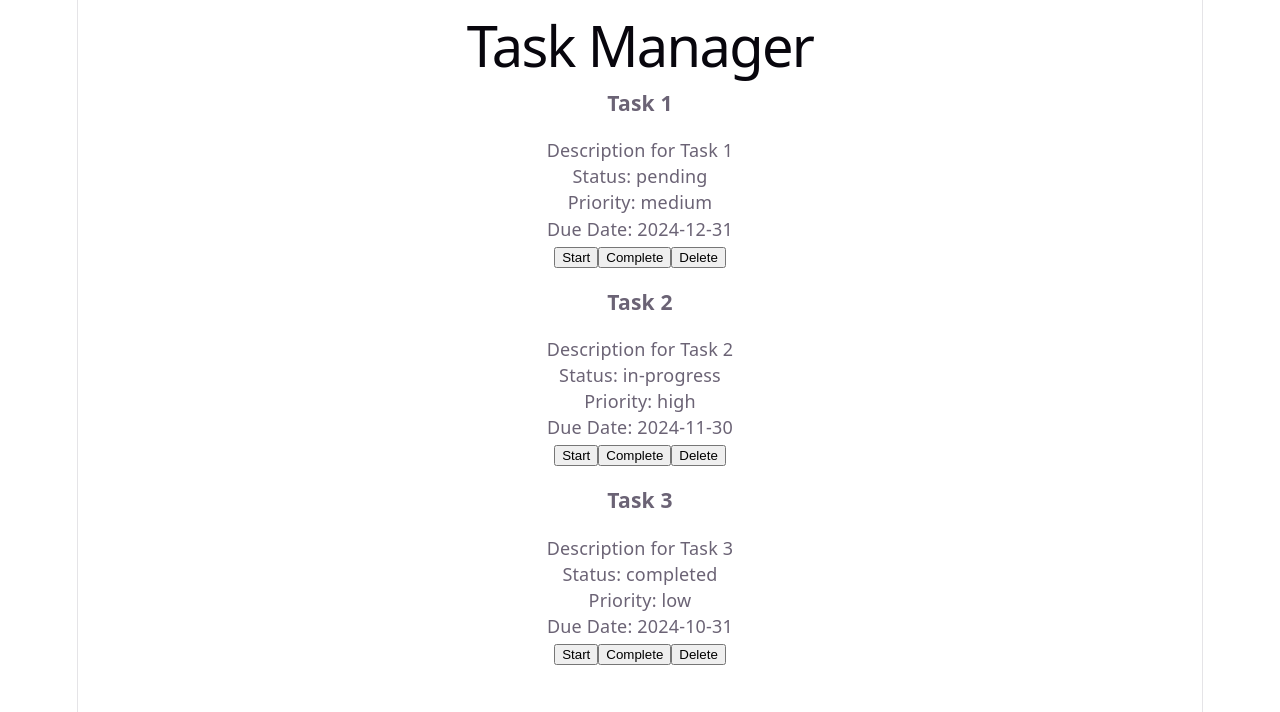
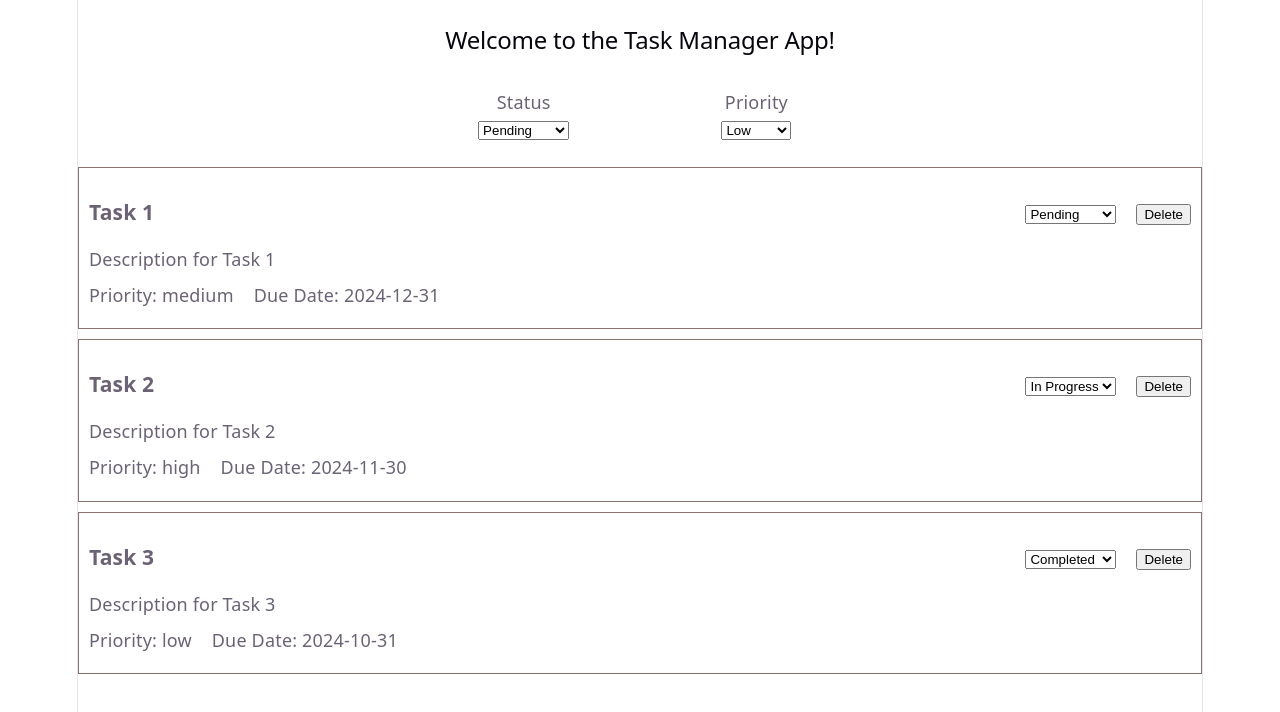
Before and after one commit to fdiallo/task-manager, a React (Vite) app: page / in a window 1280 px wide. Shown: the top 712 px of the page. Built offline with nearby package versions, Linux system fonts and the light colour scheme.

Commit message:
Completed UI design

```diff
--- a/src/App.tsx
+++ b/src/App.tsx
@@ -1,5 +1,5 @@
 import TaskList from "./components/TaskList/TaskList";
-import type { Task} from "./types/index";
+import type { Task } from "./types/index";
 
 function App() {
 
@@ -32,8 +32,31 @@ function App() {
 
   return (
     <div>
-      <h1>Task Manager</h1>
-      <TaskList tasks = {taskList} onStatusChange={() => {}} onDelete={() => {}} />
+      <br />
+      <h2>Welcome to the Task Manager App! </h2>
+     <br />
+
+      <div style={{ display: 'flex', gap: '10px', alignItems: 'center', justifyContent: 'center' }}>
+        <div style={{ flex: .2 }}>
+          <p>Status</p>
+          <select>
+            <option value="pending">Pending</option>
+            <option value="in-progress">In Progress</option>
+            <option value="completed">Completed</option>
+          </select>
+        </div>
+        <div style={{ flex: .2 }}>
+          <p>Priority</p>
+          <select>
+            <option value="low">Low</option>
+            <option value="medium">Medium</option>
+            <option value="high">High</option>
+          </select>
+        </div>
+      </div><br />
+
+
+      <TaskList tasks={taskList} onStatusChange={() => { }} onDelete={() => { }} />
     </div>
   )
 }
--- a/src/components/TaskItem/TaskItem.tsx
+++ b/src/components/TaskItem/TaskItem.tsx
@@ -1,19 +1,33 @@
 import type { TaskItemProps } from "../../types";
 
 
-function TaskItem({ task: {id, title, description, status, priority, dueDate }, onStatusChange, onDelete }: TaskItemProps) {
+function TaskItem({ task: { id, title, description, status, priority, dueDate }, onStatusChange, onDelete }: TaskItemProps) {
 
 
     return (
-        <div>
-            <h3>{title}</h3>
-            <p>{description}</p>
-            <p>Status: {status}</p>
-            <p>Priority: {priority}</p>
-            <p>Due Date: {dueDate}</p>
-            <button onClick={() => onStatusChange(id, 'in-progress')}>Start</button>
-            <button onClick={() => onStatusChange(id, 'completed')}>Complete</button>
-            <button onClick={() => onDelete(id)}>Delete</button>
+        <div style={{ border: '1px solid #8b7070', padding: '10px', marginBottom: '10px' }}>
+            <div style={{ display: 'flex', justifyContent: 'space-between', alignItems: 'center' }}>
+                <h3>{title}</h3>
+                <div>
+                    <select value={status} onChange={(e) => onStatusChange(id, e.target.value as any)}>
+                        <option value="pending">Pending</option>
+                        <option value="in-progress">In Progress</option>
+                        <option value="completed">Completed</option>
+                    </select>
+                    <button style={{marginLeft: '20px'}} onClick={() => onDelete(id)}>Delete</button>
+                </div>
+            </div>
+            <div style={{display: 'flex', marginBottom: '10px'}}>
+                <p>{description}</p>
+            </div>
+             <div style={{display: 'flex', marginBottom: '10px' }}>
+                <p>
+                    <span style={{ paddingRight: '20px' }}>Priority: {priority}</span>
+                    <span>Due Date: {dueDate}</span>
+                </p>
+            </div>
+
+
         </div>
     )
 }
```
